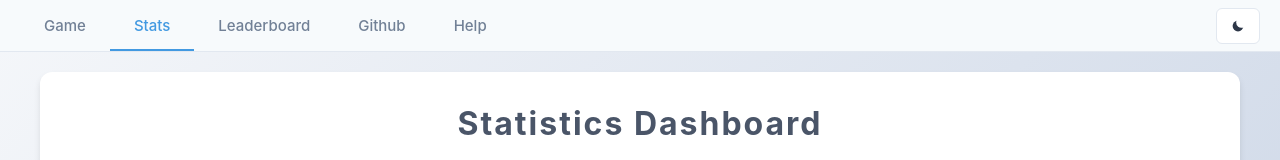
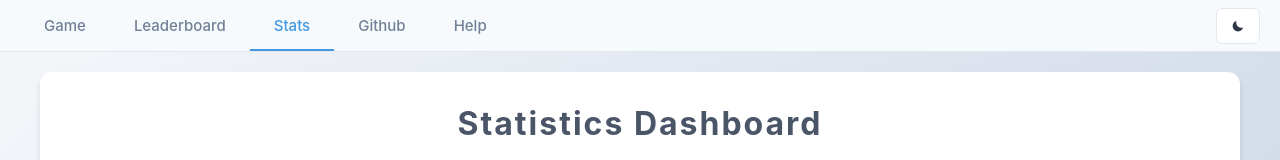
Before and after one commit to ecurrencyhodler/satdoku, a Next.js app: page /stats in a window 1280 px wide. Shown: the top 160 px of the page. Built offline with nearby package versions, Linux system fonts and the light colour scheme; no server answers; the database is empty.

Commit message:
Update navigation: swap Leaderboard/Stats positions, add target blank to Github

```diff
--- a/app/stats/page.js
+++ b/app/stats/page.js
@@ -75,7 +75,6 @@ export default function StatsPage() {
   });
 
   const totalGames = filteredData.reduce((sum, item) => sum + item.games, 0);
-
 
   return (
     <div className="container" style={{ maxWidth: '1200px', margin: '0 auto', padding: '2rem' }}>
--- a/components/Navigation.jsx
+++ b/components/Navigation.jsx
@@ -56,18 +56,12 @@ export default function Navigation() {
       <Link href="/" className={pathname === '/' ? 'nav-link active' : 'nav-link'} onClick={closeMenu}>
         Game
       </Link>
+      <Link href="/leaderboard" className={pathname === '/leaderboard' ? 'nav-link active' : 'nav-link'} onClick={closeMenu}>
+        Leaderboard
+      </Link>
       <Link href="/stats" className={pathname === '/stats' ? 'nav-link active' : 'nav-link'} onClick={closeMenu}>
         Stats
       </Link>
-      <a
-        href="/leaderboard"
-        target="_blank"
-        rel="noopener noreferrer"
-        className={pathname === '/leaderboard' ? 'nav-link active' : 'nav-link'}
-        onClick={closeMenu}
-      >
-        Leaderboard
-      </a>
       <a
         href="https://github.com/ecurrencyhodler/satdoku"
         target="_blank"
```
